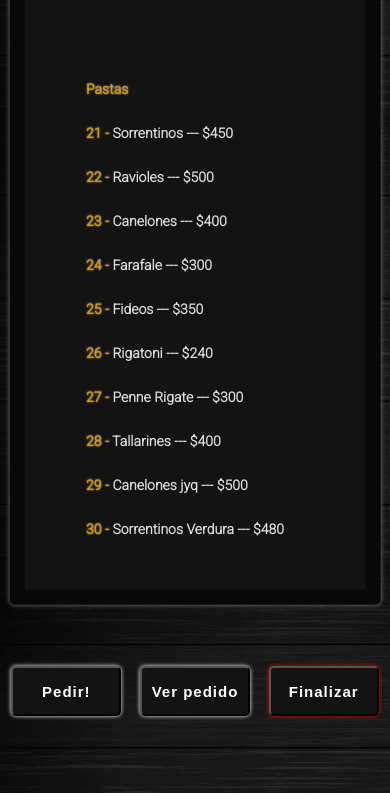
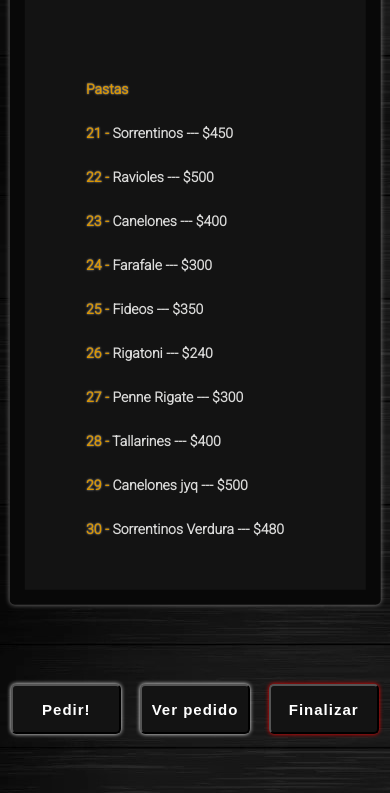
Before and after one commit to FacundoMendez/Simulador-de-Carta-de-Restaurante, a plain HTML site: page index.html in a window 390 px wide. Shown: the part 1233-2026 px from the top of the page. Drawn offline with Linux system fonts and the light colour scheme.

Commit message:
mas cambios en el responsive

```diff
--- a/index.html
+++ b/index.html
@@ -75,9 +75,11 @@
             </div>
         </div>
         <form action="">
-            <input id="pedido" type="button" value="Pedir!" >
-            <input id="lista" type="button" value="Ver pedido" >
-            <a href="./form/form.html"><input id="finalizar" type="button" value="Finalizar" > </a>
+            <div class="bott">
+                <input id="pedido" type="button" value="Pedir!" >
+                <input id="lista" type="button" value="Ver pedido" >
+                <a href="./form/form.html"><input id="finalizar" type="button" value="Finalizar" > </a>
+            </div>
         </form>
         <div id="listpedidos"><i id="iconX" class="fas fa-times"></i>
             <div id="mostrarLista"></div>
--- a/style.css
+++ b/style.css
@@ -385,7 +385,7 @@ main{
     #pedido{
         width: 15rem;
         height: 6rem;
-        top:92%;
+        top:20%;
         left: 30%;
         transform: translate(-50%, -50%);
     }
@@ -393,7 +393,7 @@ main{
     #lista{
         width: 15rem;
         height: 6rem;
-        top:92%;
+        top:20%;
         left: 50%;
         transform: translate(-50%, -50%);
     }
@@ -401,7 +401,7 @@ main{
     #finalizar{
         width: 15rem;
         height: 6rem;
-        top:92%;
+        top:20%;
         left: 70%;
         transform: translate(-50%, -50%);
     }
@@ -433,6 +433,13 @@ main{
         bottom: 2%;
     }
 
+    .bott{
+        width: 100%;
+        height: 20rem;
+        position: relative;
+        margin-top: 7rem;
+    }
+
 
 }
 
@@ -458,7 +465,7 @@ main{
     #pedido{
         width: 18rem;
         height: 8rem;
-        top:155%;
+        top:50%;
         left: 20%;
         transform: translate(-50%, -50%);
     }
@@ -466,7 +473,7 @@ main{
     #lista{
         width: 18rem;
         height: 8rem;
-        top:155%;
+        top:50%;
         left: 50%;
         transform: translate(-50%, -50%);
     }
@@ -474,9 +481,16 @@ main{
     #finalizar{
         width: 18rem;
         height: 8rem;
-        top:155%;
+        top:50%;
         left: 80%;
         transform: translate(-50%, -50%);
+    }
+
+    .bott{
+        width: 100%;
+        height: 20rem;
+        position: relative;
+        margin-top: 7rem;
     }
 
 
@@ -550,7 +564,7 @@ main{
         width: 13rem;
         height: 7rem;
         font-size: 1.8rem;
-        top:220%;
+        top:50%;
         left: 17%;
         transform: translate(-50%, -50%);
     }
@@ -559,7 +573,7 @@ main{
         width: 13rem;
         height: 7rem;
         font-size: 1.8rem;
-        top:220%;
+        top:50%;
         left: 50%;
         transform: translate(-50%, -50%);
     }
@@ -567,12 +581,18 @@ main{
     #finalizar{
         width: 13rem;
         height: 7rem;
-        top:220%;
+        top:50%;
         font-size: 1.8rem;
         left: 82%;
         transform: translate(-50%, -50%);
     }
 
+    .bott{
+        width: 100%;
+        height: 20rem;
+        position: relative;
+        margin-top: 7rem;
+    }
 
     #listpedidos{
         width: 90%;
@@ -652,29 +672,33 @@ main{
         width: 11rem;
         height: 5rem;
         font-size: 1.5rem;
-        top:228%;
+        top:50%;
         left: 17%;
-        transform: translate(-50%, -50%);
+        position: absolute;
     }
 
     #lista{
         width: 11rem;
         height: 5rem;
         font-size: 1.5rem;
-        top:228%;
+        top:50%;
         left: 50%;
-        transform: translate(-50%, -50%);
     }
 
     #finalizar{
         width: 11rem;
         height: 5rem;
         font-size: 1.5rem;
-        top:228%;
+        top:50%;
         left: 83%;
-        transform: translate(-50%, -50%);
     }
 
+    .bott{
+        width: 100%;
+        height: 20rem;
+        position: relative;
+        margin-top: 7rem;
+    }
 
     #listpedidos{
         width: 95%;
```
